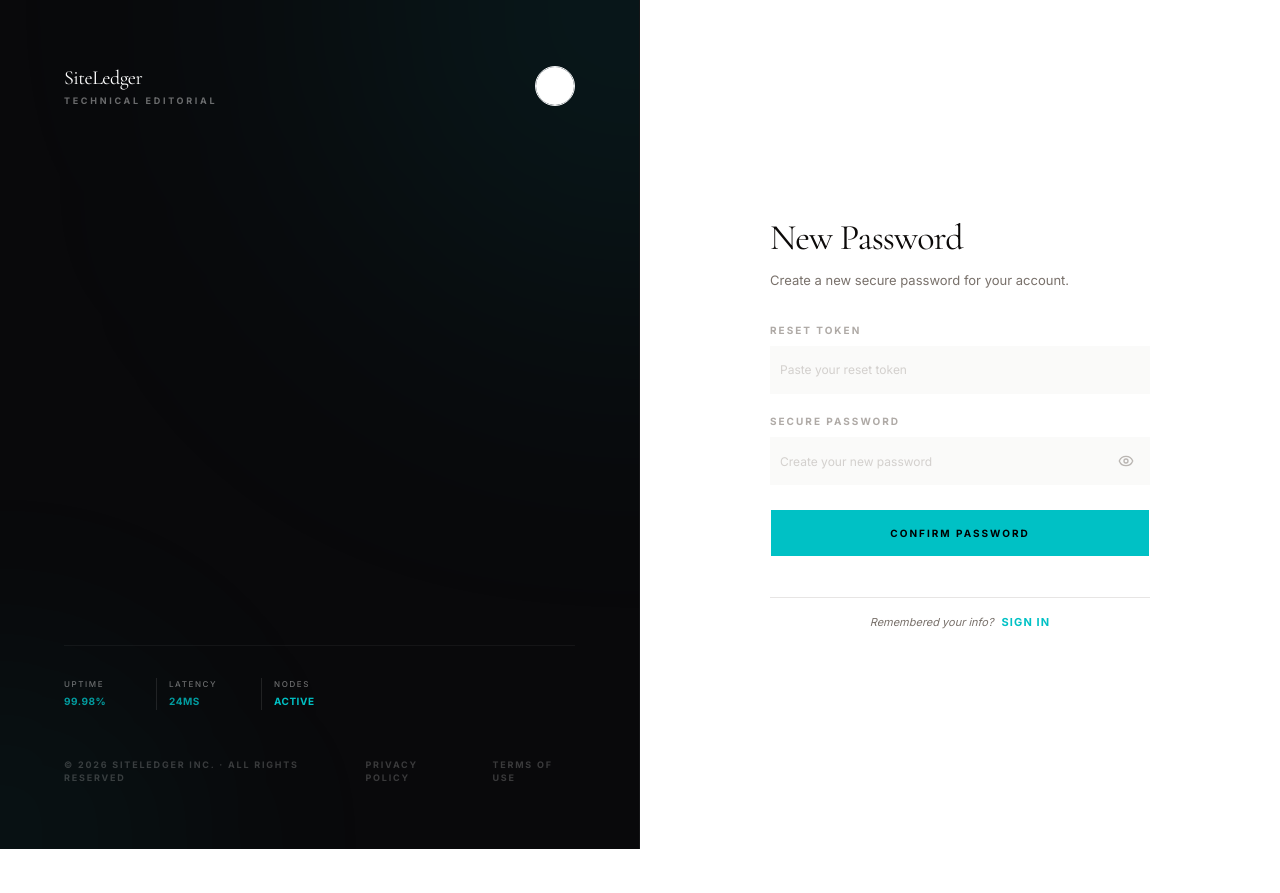
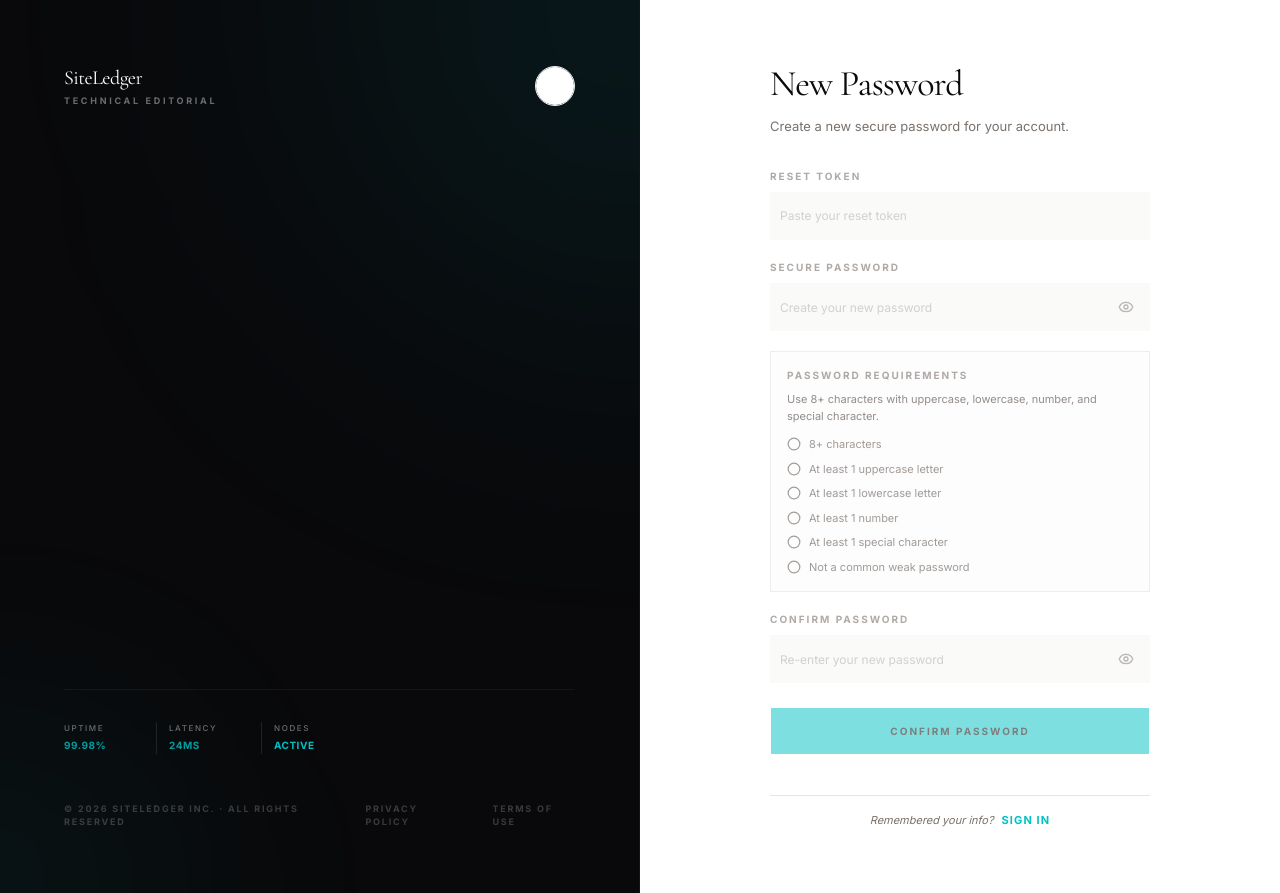
Before and after one commit to aditya-deokar/site-ledger-final-frontend, a Next.js app: page /reset-password in a window 1280 px wide. Before the commit the page ends 849 px from the top, so only its background shows below. Built offline with nearby package versions, Linux system fonts and the light colour scheme; no server answers.

Commit message:
validation for password added

```diff
--- a/src/app/(auth)/forgot-password/page.tsx
+++ b/src/app/(auth)/forgot-password/page.tsx
@@ -7,6 +7,7 @@ import { useForgotPassword, useVerifyResetCode } from '@/hooks/api/auth.hooks';
 import { Button } from '@/components/ui/button';
 import { Input } from '@/components/ui/input';
 import { Label } from '@/components/ui/label';
+import { getApiErrorMessage } from '@/lib/api-error';
 import { useRouter } from 'next/navigation';
 import { useState } from 'react';
 import { Loader2, ArrowLeft, KeyRound } from 'lucide-react';
@@ -40,7 +41,7 @@ export default function ForgotPasswordPage() {
         toast.success('Reset code sent to your email');
       },
       onError: (err: any) => {
-        toast.error(err.response?.data?.error || 'Request failed');
+        toast.error(getApiErrorMessage(err, 'Request failed.'));
       }
     });
   };
@@ -55,7 +56,7 @@ export default function ForgotPasswordPage() {
         router.push(`/reset-password?token=${resetToken}`);
       },
       onError: (err: any) => {
-        toast.error(err.response?.data?.error || 'Invalid reset code');
+        toast.error(getApiErrorMessage(err, 'Invalid reset code.'));
       }
     });
   };
--- a/src/app/(auth)/login/page.tsx
+++ b/src/app/(auth)/login/page.tsx
@@ -8,6 +8,7 @@ import { Button } from '@/components/ui/button';
 import { Input } from '@/components/ui/input';
 import { Label } from '@/components/ui/label';
 import { PasswordInput } from '@/components/ui/password-input';
+import { getApiErrorMessage } from '@/lib/api-error';
 import { Card, CardContent, CardDescription, CardHeader, CardTitle } from '@/components/ui/card';
 import Link from 'next/link';
 import { Loader2 } from 'lucide-react';
@@ -22,6 +23,8 @@ export default function LoginPage() {
   } = useForm<LoginInput>({
     resolver: zodResolver(loginSchema),
   });
+
+  const loginErrorMessage = error ? getApiErrorMessage(error, 'Authentication failed.') : null;
 
   const onSubmit = (data: LoginInput) => {
     signIn(data);
@@ -41,7 +44,7 @@ export default function LoginPage() {
           <div className="flex items-center gap-3 bg-destructive/10 border border-destructive/20 p-4 animate-in fade-in slide-in-from-top-2">
             <div className="h-1.5 w-1.5 rounded-full bg-destructive animate-pulse" />
             <p className="text-[11px] font-bold tracking-widest uppercase text-destructive">
-              {typeof error === 'string' ? error : 'Authentication Failed'}
+              {loginErrorMessage}
             </p>
           </div>
         )}
--- a/src/app/(auth)/register/page.tsx
+++ b/src/app/(auth)/register/page.tsx
@@ -5,10 +5,12 @@ import { useForm } from 'react-hook-form';
 import { zodResolver } from '@hookform/resolvers/zod';
 import { signUpSchema, SignUpInput } from '@/schemas/auth.schema';
 import { useSignUp, useVerifySignUp } from '@/hooks/api/auth.hooks';
+import { PasswordRequirements } from '@/components/auth/password-requirements';
 import { Button } from '@/components/ui/button';
 import { Input } from '@/components/ui/input';
 import { Label } from '@/components/ui/label';
 import { PasswordInput } from '@/components/ui/password-input';
+import { getApiErrorMessage } from '@/lib/api-error';
 import Link from 'next/link';
 import { Loader2, ArrowLeft, ShieldCheck } from 'lucide-react';
 import { InputOTP, InputOTPGroup, InputOTPSlot } from '@/components/ui/input-otp';
@@ -25,13 +27,25 @@ export default function RegisterPage() {
   const {
     register,
     handleSubmit,
-    formState: { errors },
+    watch,
+    formState: { errors, isValid },
     getValues,
   } = useForm<SignUpInput>({
     resolver: zodResolver(signUpSchema),
+    mode: 'onChange',
+    defaultValues: {
+      firstName: undefined,
+      lastName: undefined,
+      email: '',
+      password: '',
+      confirmPassword: '',
+    },
   });
 
-  const onSubmit = (data: SignUpInput) => {
+  const passwordValue = watch('password', '');
+  const signupErrorMessage = signUpError ? getApiErrorMessage(signUpError, 'Registration failed.') : null;
+
+  const requestVerificationCode = (data: SignUpInput) => {
     setSignupEmail(data.email);
     signUp(data, {
       onSuccess: () => {
@@ -39,10 +53,13 @@ export default function RegisterPage() {
         toast.success('Verification code sent to your email');
       },
       onError: (err: any) => {
-        const errorMessage = err.response?.data?.error || 'Registration failed';
-        toast.error(errorMessage);
+        toast.error(getApiErrorMessage(err, 'Registration failed.'));
       }
     });
+  };
+
+  const onSubmit = (data: SignUpInput) => {
+    requestVerificationCode(data);
   };
 
   const handleVerify = (code: string) => {
@@ -53,8 +70,7 @@ export default function RegisterPage() {
         toast.success('Account verified successfully!');
       },
       onError: (err: any) => {
-        const errorMessage = err.response?.data?.error || 'Invalid verification code';
-        toast.error(errorMessage);
+        toast.error(getApiErrorMessage(err, 'Invalid verification code.'));
       }
     });
   };
@@ -120,7 +136,7 @@ export default function RegisterPage() {
               <button
                 type="button"
                 className="font-bold uppercase tracking-widest text-primary not-italic hover:underline underline-offset-4 disabled:opacity-50 transition-colors"
-                onClick={() => signUp(getValues())}
+                onClick={() => requestVerificationCode(getValues())}
                 disabled={isSignUpPending}
               >
                 {isSignUpPending ? 'Resending...' : 'Resend Code'}
@@ -142,6 +158,15 @@ export default function RegisterPage() {
       </div>
 
       <form onSubmit={handleSubmit(onSubmit)} className="flex flex-col gap-6">
+        {signupErrorMessage && (
+          <div className="flex items-center gap-3 bg-destructive/10 border border-destructive/20 p-4 animate-in fade-in slide-in-from-top-2">
+            <div className="h-1.5 w-1.5 rounded-full bg-destructive animate-pulse" />
+            <p className="text-[11px] font-bold tracking-widest uppercase text-destructive">
+              {signupErrorMessage}
+            </p>
+          </div>
+        )}
+
         <div className="flex flex-col gap-5">
           <div className="grid grid-cols-2 gap-4">
             <div className="flex flex-col gap-2">
@@ -172,12 +197,24 @@ export default function RegisterPage() {
             id="password"
             label="Secure Password"
             placeholder="Create a strong password"
+            autoComplete="new-password"
             error={errors.password?.message}
             {...register('password')}
           />
+
+          <PasswordRequirements password={passwordValue} />
+
+          <PasswordInput
+            id="confirmPassword"
+            label="Confirm Password"
+            placeholder="Re-enter your password"
+            autoComplete="new-password"
+            error={errors.confirmPassword?.message}
+            {...register('confirmPassword')}
+          />
         </div>
 
-        <Button type="submit" className="h-12 rounded-none font-bold tracking-[0.2em] uppercase text-[10px] gap-3 bg-primary text-black hover:bg-primary/90 transition-all shadow-lg shadow-primary/10" disabled={isSignUpPending}>
+        <Button type="submit" className="h-12 rounded-none font-bold tracking-[0.2em] uppercase text-[10px] gap-3 bg-primary text-black hover:bg-primary/90 transition-all shadow-lg shadow-primary/10" disabled={isSignUpPending || !isValid}>
           {isSignUpPending ? <Loader2 className="h-4 w-4 animate-spin" /> : 'Register Institutional Identity'}
         </Button>
       </form>
--- a/src/app/(auth)/reset-password/page.tsx
+++ b/src/app/(auth)/reset-password/page.tsx
@@ -5,10 +5,12 @@ import { useForm } from 'react-hook-form';
 import { zodResolver } from '@hookform/resolvers/zod';
 import { resetPasswordSchema, ResetPasswordInput } from '@/schemas/auth.schema';
 import { useResetPassword } from '@/hooks/api/auth.hooks';
+import { PasswordRequirements } from '@/components/auth/password-requirements';
 import { Button } from '@/components/ui/button';
 import { Input } from '@/components/ui/input';
 import { Label } from '@/components/ui/label';
 import { PasswordInput } from '@/components/ui/password-input';
+import { getApiErrorMessage } from '@/lib/api-error';
 import Link from 'next/link';
 import { useSearchParams, useRouter } from 'next/navigation';
 import { Loader2, CheckCircle2 } from 'lucide-react';
@@ -25,14 +27,20 @@ function ResetPasswordForm() {
     register,
     handleSubmit,
     setValue,
-    formState: { errors },
+    watch,
+    formState: { errors, isValid },
   } = useForm<ResetPasswordInput>({
     resolver: zodResolver(resetPasswordSchema),
+    mode: 'onChange',
     defaultValues: {
       token: urlToken || '',
       newPassword: '',
+      confirmPassword: '',
     }
   });
+
+  const newPasswordValue = watch('newPassword', '');
+  const resetErrorMessage = error ? getApiErrorMessage(error, 'Unable to update your password.') : null;
 
   useEffect(() => {
     if (urlToken) {
@@ -83,7 +91,7 @@ function ResetPasswordForm() {
           <div className="flex items-center gap-3 bg-destructive/10 border border-destructive/20 p-4 animate-in fade-in slide-in-from-top-2">
             <div className="h-1.5 w-1.5 rounded-full bg-destructive animate-pulse" />
             <p className="text-[11px] font-bold tracking-widest uppercase text-destructive">
-              Invalid or expired token
+              {resetErrorMessage}
             </p>
           </div>
         )}
@@ -127,12 +135,24 @@ function ResetPasswordForm() {
                 id="newPassword"
                 label="Secure Password"
                 placeholder="Create your new password"
+                autoComplete="new-password"
                 error={errors.newPassword?.message}
                 {...register('newPassword')}
               />
+
+              <PasswordRequirements password={newPasswordValue} />
+
+              <PasswordInput
+                id="confirmPassword"
+                label="Confirm Password"
+                placeholder="Re-enter your new password"
+                autoComplete="new-password"
+                error={errors.confirmPassword?.message}
+                {...register('confirmPassword')}
+              />
             </div>
 
-            <Button type="submit" className="h-12 rounded-none font-bold tracking-[0.2em] uppercase text-[10px] gap-3 bg-primary text-black hover:bg-primary/90 transition-all" disabled={isPending}>
+            <Button type="submit" className="h-12 rounded-none font-bold tracking-[0.2em] uppercase text-[10px] gap-3 bg-primary text-black hover:bg-primary/90 transition-all" disabled={isPending || !isValid}>
               {isPending ? <Loader2 className="h-4 w-4 animate-spin" /> : 'Confirm Password'}
             </Button>
           </>
--- /dev/null
+++ b/src/components/auth/password-requirements.tsx
@@ -0,0 +1,47 @@
+'use client';
+
+import { CheckCircle2, Circle } from 'lucide-react';
+
+import { cn } from '@/lib/utils';
+import {
+  getPasswordRequirementStatuses,
+  PASSWORD_POLICY_SUMMARY,
+} from '@/lib/password-policy';
+
+export function PasswordRequirements({ password }: { password: string }) {
+  const requirementStatuses = getPasswordRequirementStatuses(password);
+  const hasInput = password.length > 0;
+
+  return (
+    <div className="border border-border/60 bg-muted/[0.18] p-4">
+      <p className="text-[10px] font-bold uppercase tracking-[0.2em] text-muted-foreground/60">
+        Password Requirements
+      </p>
+      <p className="mt-2 text-[11px] text-muted-foreground/80">
+        {PASSWORD_POLICY_SUMMARY}
+      </p>
+      <div className="mt-3 grid gap-2">
+        {requirementStatuses.map((requirement) => (
+          <div
+            key={requirement.id}
+            className={cn(
+              'flex items-center gap-2 text-[11px] transition-colors',
+              requirement.met
+                ? 'text-emerald-600'
+                : hasInput
+                  ? 'text-amber-700 dark:text-amber-500'
+                  : 'text-muted-foreground/70'
+            )}
+          >
+            {requirement.met ? (
+              <CheckCircle2 className="h-3.5 w-3.5 shrink-0" />
+            ) : (
+              <Circle className="h-3.5 w-3.5 shrink-0" />
+            )}
+            <span>{requirement.label}</span>
+          </div>
+        ))}
+      </div>
+    </div>
+  );
+}
--- /dev/null
+++ b/src/lib/api-error.ts
@@ -0,0 +1,17 @@
+export function getApiErrorMessage(error: unknown, fallback = 'Request failed.') {
+  if (typeof error === 'string') {
+    return error;
+  }
+
+  if (error && typeof error === 'object') {
+    if ('error' in error && typeof error.error === 'string') {
+      return error.error;
+    }
+
+    if ('message' in error && typeof error.message === 'string') {
+      return error.message;
+    }
+  }
+
+  return fallback;
+}
--- /dev/null
+++ b/src/lib/password-policy.ts
@@ -0,0 +1,96 @@
+import { z } from 'zod';
+
+export const PASSWORD_POLICY_SUMMARY =
+  'Use 8+ characters with uppercase, lowercase, number, and special character.';
+
+export const COMMON_PASSWORD_MESSAGE =
+  'This password is too common. Please choose a stronger password.';
+
+const COMMON_WEAK_PASSWORDS = new Set([
+  '123123123',
+  'password',
+  'admin123',
+  '12345678',
+  'qwerty123',
+]);
+
+export const PASSWORD_REQUIREMENTS = [
+  {
+    id: 'length',
+    label: '8+ characters',
+    message: 'Password must be at least 8 characters long.',
+    test: (password: string) => password.length >= 8,
+  },
+  {
+    id: 'uppercase',
+    label: 'At least 1 uppercase letter',
+    message: 'Password must include at least one uppercase letter.',
+    test: (password: string) => /[A-Z]/.test(password),
+  },
+  {
+    id: 'lowercase',
+    label: 'At least 1 lowercase letter',
+    message: 'Password must include at least one lowercase letter.',
+    test: (password: string) => /[a-z]/.test(password),
+  },
+  {
+    id: 'number',
+    label: 'At least 1 number',
+    message: 'Password must include at least one number.',
+    test: (password: string) => /[0-9]/.test(password),
+  },
+  {
+    id: 'special',
+    label: 'At least 1 special character',
+    message: 'Password must include at least one special character.',
+    test: (password: string) => /[^A-Za-z0-9\s]/.test(password),
+  },
+  {
+    id: 'common',
+    label: 'Not a common weak password',
+    message: COMMON_PASSWORD_MESSAGE,
+    test: (password: string) => password.length > 0 && !COMMON_WEAK_PASSWORDS.has(password),
+  },
+] as const;
+
+export function getPasswordRequirementStatuses(password: string) {
+  return PASSWORD_REQUIREMENTS.map((requirement) => ({
+    ...requirement,
+    met: requirement.test(password),
+  }));
+}
+
+export function getPasswordValidationMessages(password: string) {
+  const statuses = getPasswordRequirementStatuses(password);
+  const commonRequirement = statuses.find((status) => status.id === 'common');
+  const baseMessages = statuses
+    .filter((status) => status.id !== 'common' && !status.met)
+    .map((status) => status.message);
+
+  if (commonRequirement && !commonRequirement.met) {
+    return [commonRequirement.message, ...baseMessages];
+  }
+
+  return baseMessages;
+}
+
+export function getPasswordValidationMessage(password: string) {
+  return getPasswordValidationMessages(password)[0] ?? null;
+}
+
+export const strongPasswordSchema = z
+  .string()
+  .min(1, 'Password is required.')
+  .superRefine((password, ctx) => {
+    if (!password) {
+      return;
+    }
+
+    const firstMessage = getPasswordValidationMessage(password);
+    if (firstMessage) {
+      ctx.addIssue({
+        code: z.ZodIssueCode.custom,
+        message: firstMessage,
+      });
+    }
+  });
```
Also changed, not shown: src/schemas/auth.schema.ts (+24 -11 lines).
